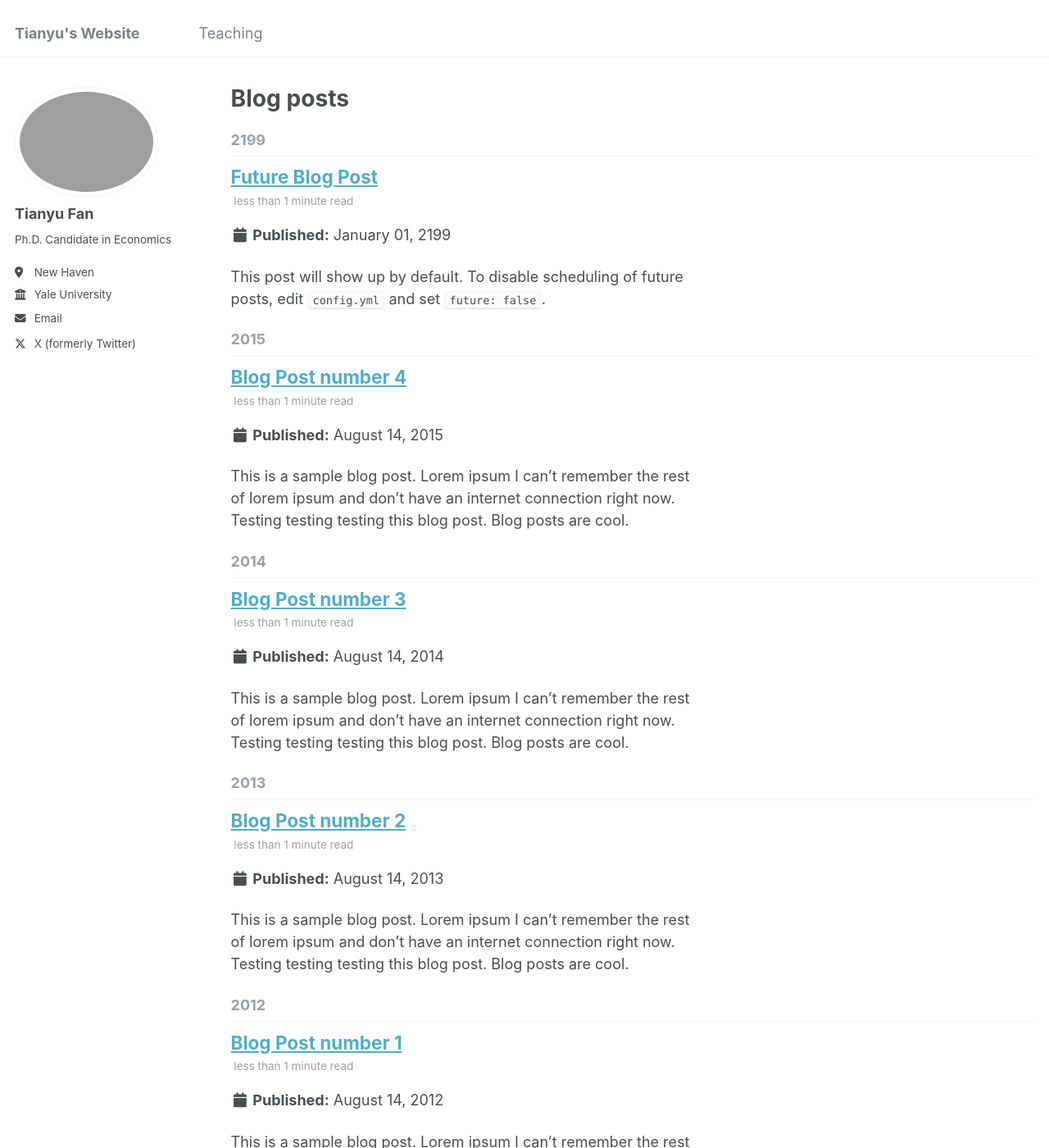
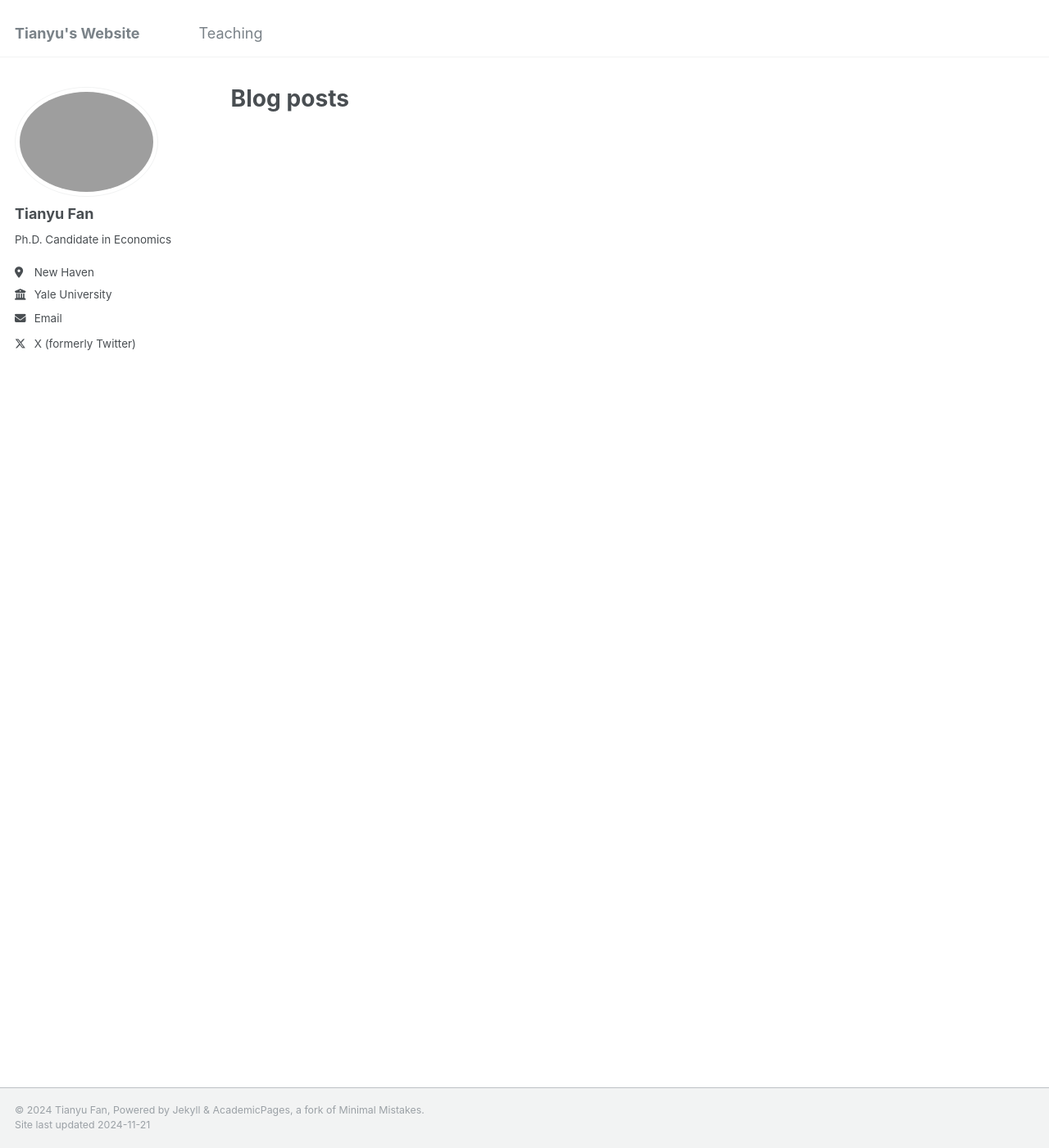
Before and after one commit to tianyufan-econ/tianyufan-econ.github.io, a Jekyll site: the page built from _pages/year-archive.html, in a window 1280 px wide and 1400 px high. Shown: the whole window at 82% size. Built offline with Jekyll 4.4.1, drawn with Linux system fonts in a browser that asks for light colours; some of the changed text lies outside the part shown.

Commit message:
delete redundant

```diff
--- a/_config.yml
+++ b/_config.yml
@@ -216,13 +216,13 @@ collections:
     output: true
     permalink: /:collection/:path/
   publications:
-    output: true
+    output: false
     permalink: /:collection/:path/
   portfolio:
-    output: true
+    output: false
     permalink: /:collection/:path/
   talks:
-    output: true
+    output: false
     permalink: /:collection/:path/
 
 
--- a/_posts/2012-08-14-blog-post-1.md
+++ /dev/null
@@ -1,20 +0,0 @@
----
-title: 'Blog Post number 1'
-date: 2012-08-14
-permalink: /posts/2012/08/blog-post-1/
-tags:
-  - cool posts
-  - category1
-  - category2
----
-
-This is a sample blog post. Lorem ipsum I can't remember the rest of lorem ipsum and don't have an internet connection right now. Testing testing testing this blog post. Blog posts are cool.
-
-Headings are cool
-======
-
-You can have many headings
-======
-
-Aren't headings cool?
-------
--- a/_posts/2013-08-14-blog-post-2.md
+++ /dev/null
@@ -1,20 +0,0 @@
----
-title: 'Blog Post number 2'
-date: 2013-08-14
-permalink: /posts/2013/08/blog-post-2/
-tags:
-  - cool posts
-  - category1
-  - category2
----
-
-This is a sample blog post. Lorem ipsum I can't remember the rest of lorem ipsum and don't have an internet connection right now. Testing testing testing this blog post. Blog posts are cool.
-
-Headings are cool
-======
-
-You can have many headings
-======
-
-Aren't headings cool?
-------
--- a/_posts/2014-08-14-blog-post-3.md
+++ /dev/null
@@ -1,20 +0,0 @@
----
-title: 'Blog Post number 3'
-date: 2014-08-14
-permalink: /posts/2014/08/blog-post-3/
-tags:
-  - cool posts
-  - category1
-  - category2
----
-
-This is a sample blog post. Lorem ipsum I can't remember the rest of lorem ipsum and don't have an internet connection right now. Testing testing testing this blog post. Blog posts are cool.
-
-Headings are cool
-======
-
-You can have many headings
-======
-
-Aren't headings cool?
-------
--- a/_posts/2199-01-01-future-post.md
+++ /dev/null
@@ -1,11 +0,0 @@
----
-title: 'Future Blog Post'
-date: 2199-01-01
-permalink: /posts/2012/08/blog-post-4/
-tags:
-  - cool posts
-  - category1
-  - category2
----
-
-This post will show up by default. To disable scheduling of future posts, edit `config.yml` and set `future: false`.
```
Also changed, not shown: _posts/2015-08-14-blog-post-4.md (deleted, +0 -20 lines), _talks/2012-03-01-talk-1.md (deleted, +0 -11 lines), _talks/2013-03-01-tutorial-1.md (deleted, +0 -13 lines), _talks/2014-02-01-talk-2.md (deleted, +0 -13 lines), _talks/2014-03-01-talk-3.md (deleted, +0 -11 lines), 4 other files.
